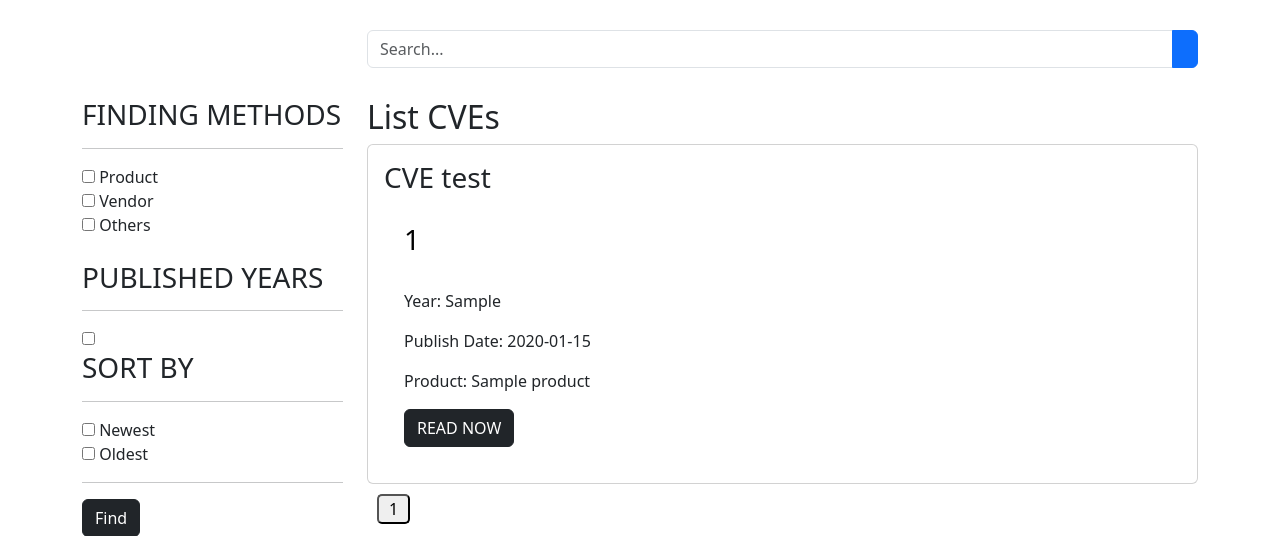
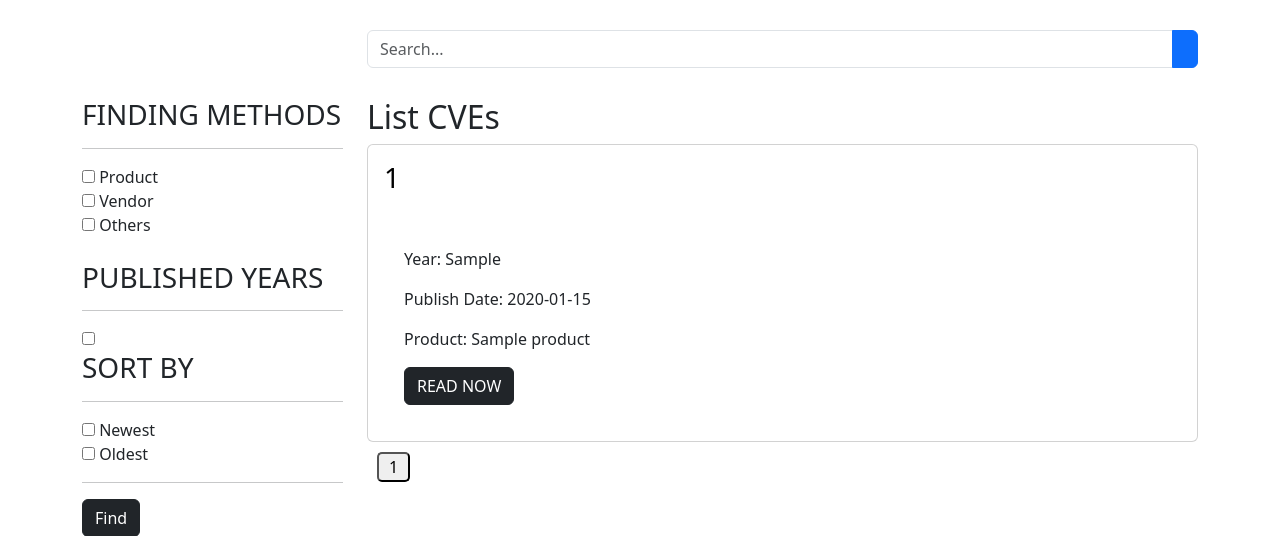
Before and after one commit to Binhchuoiz/CapstoneProject, a Django app: page /list-cve/1/ in a window 1280 px wide. Shown: the part 56-592 px from the top of the page. Run offline with Django 4.2, Linux system fonts and the light colour scheme; tables that the repository leaves empty hold one stand-in row (values such as "Sample post").

Commit message:
update list_cves.html: delete test

```diff
--- a/CVEAlert/CVEAlert/settings.py
+++ b/CVEAlert/CVEAlert/settings.py
@@ -75,7 +75,7 @@ DATABASES = {
         'ENGINE': 'django.db.backends.mysql',
         'NAME': 'test',
         'USER': 'root',
-        'PASSWORD': '',
+        'PASSWORD': 'Bad11224791025@',
         'HOST': 'localhost',
         'PORT': '3306',
     }
--- a/CVEAlert/templates/firstapp/list_cves.html
+++ b/CVEAlert/templates/firstapp/list_cves.html
@@ -77,9 +77,8 @@
                         <div class="col">
                             <div class="card h-100">
                                 <div class="card-body">
-                                    <h3 class="card-title">CVE test</h3>
+                                    <h3 class="card-title"><a href="{% url 'app:detail_cves' pk=i.pk %}"><h3 class="card-title">{{ i.cve_id }}</h3></h3>
                                 <div class="card-body" style="padding: 20px;">
-                                    <a href="{% url 'app:detail_cves' pk=i.pk %}"><h3 class="card-title">{{ i.cve_id }}</h3>
                                     </a><br>
                                     <p class="card-text">
                                         Year: {{ i.year }}
```
